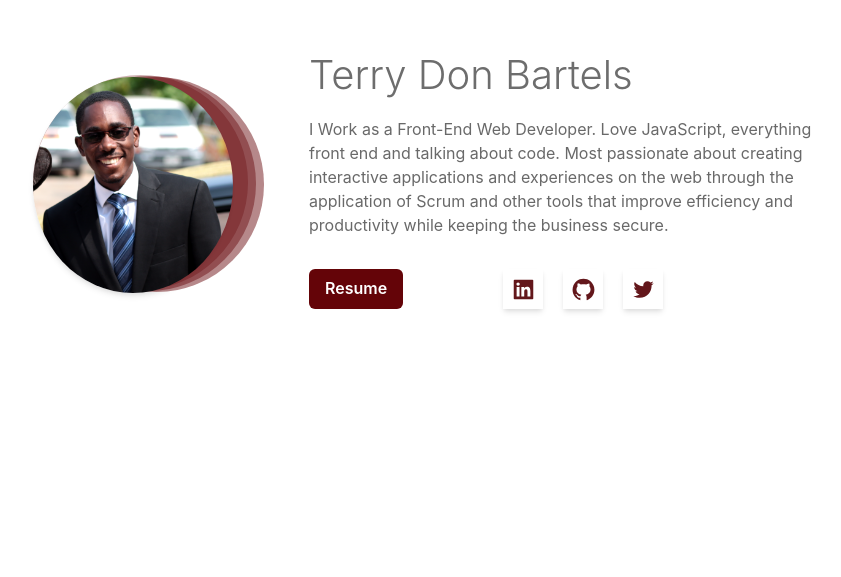
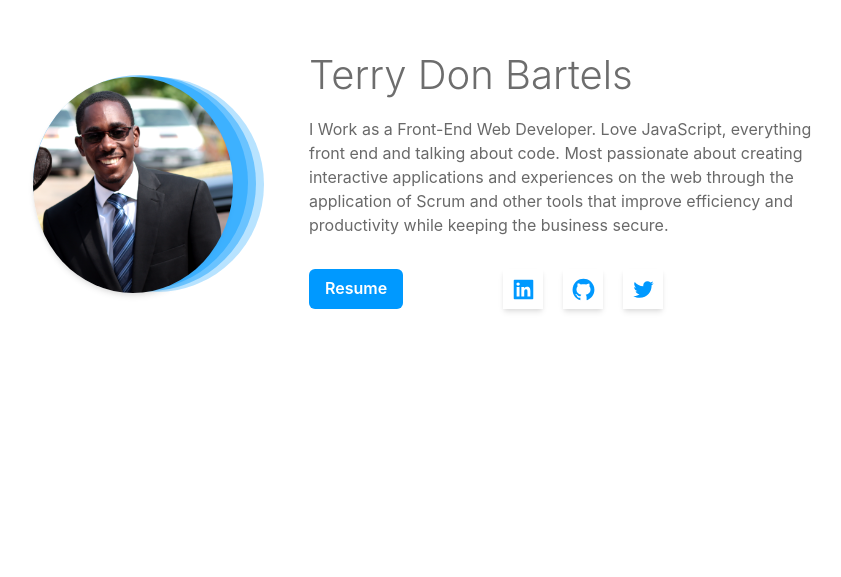
Before and after one commit to Rynkobes/portfolio, a React (Create React App) app: page / in a window 1280 px wide. Shown: the part 223-800 px from the top of the page, without its empty margins (215-1056 px from the left). Built offline with nearby package versions, Linux system fonts and the light colour scheme.

Commit message:
Landing section css updated

```diff
--- a/src/components/LandingSection.tsx
+++ b/src/components/LandingSection.tsx
@@ -19,9 +19,9 @@ const LandingSection: React.FC = () => {
         boxShadow='md'
         ml={1}
         />
-        <Box boxSize='215px' borderRadius='50%' bgColor='#64040778'mt='-108%' ml={5}/>
-        <Box boxSize='215px' borderRadius='50%' bgColor='#6404076f'mt='-108%' ml={3}/>
-        <Box boxSize='215px' borderRadius='50%' bgColor='#6404074e'mt='-108%' ml={1}/>
+        <Box boxSize='215px' borderRadius='50%' bgColor='#0099ff47'mt='-108%' ml={5}/>
+        <Box boxSize='215px' borderRadius='50%' bgColor='#0099ff6d'mt='-108%' ml={3}/>
+        <Box boxSize='215px' borderRadius='50%' bgColor='#0099ff6d'mt='-108%' ml={1}/>
       </Box>
       <Flex
         flexDir='column'
@@ -33,15 +33,15 @@ const LandingSection: React.FC = () => {
         </Text>
         <Text pt={3} pb={3} color='#696969'>{bio}</Text>
         <Flex mt={5}>
-          <Button bgColor='#640408' color='#fff' mr={20}>Resume</Button>
+          <Button bgColor='#0099ff' color='#fff' mr={20}>Resume</Button>
           <Flex>
             <Link href={linkedInUrl} isExternal>
-              <Flex ml={5} boxShadow='md' boxSize='40px' align='center' justify='center' color='red.900' ><AiFillLinkedin size='25px' /></Flex>
+              <Flex ml={5} boxShadow='md' boxSize='40px' align='center' justify='center' color='#0099ff' ><AiFillLinkedin size='25px' /></Flex>
             </Link>
             <Link href={gitHubUrl} isExternal>
-              <Flex ml={5} boxShadow='md' boxSize='40px' align='center' justify='center' color='red.900' ><AiOutlineGithub size='25px' color='#34355'  /></Flex>
+              <Flex ml={5} boxShadow='md' boxSize='40px' align='center' justify='center' color='#0099ff' ><AiOutlineGithub size='25px' color='#34355'  /></Flex>
             </Link>
-            <Flex ml={5} boxShadow='md' boxSize='40px' align='center' justify='center' color='red.900' ><AiOutlineTwitter size='25px' color='#34355' /></Flex>
+            <Flex ml={5} boxShadow='md' boxSize='40px' align='center' justify='center' color='#0099ff' ><AiOutlineTwitter size='25px' color='#34355' /></Flex>
           </Flex>
         </Flex>
       </Flex>
```
